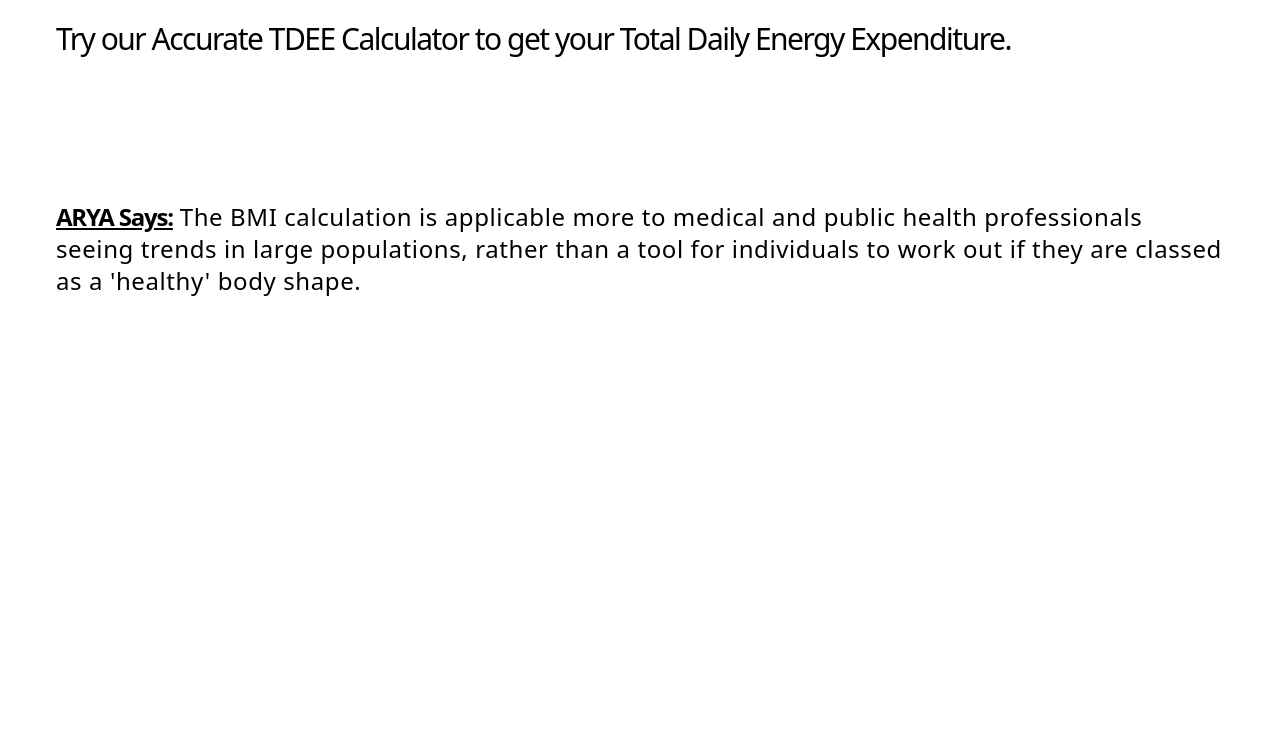
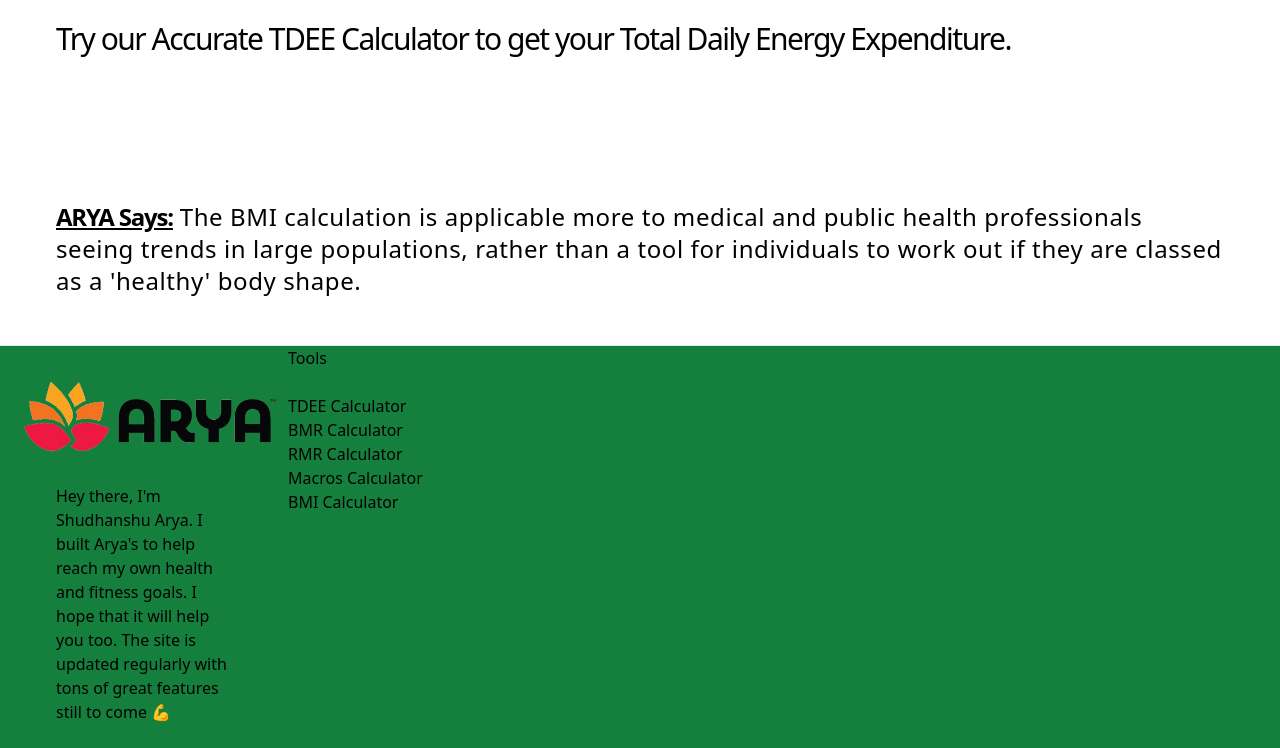
Before and after one commit to Shudhanshuarya09/Web-Development, a website: page BMI Calculator/image/bmi.html in a window 1280 px wide. Shown: the part 979-1727 px from the top of the page. Before the commit the page ends 1276 px from the top, so only its background shows below. Drawn offline with nearby package versions, Linux system fonts and the light colour scheme.

Commit message:
Footer added

```diff
--- a/BMI Calculator/image/bmi.html
+++ b/BMI Calculator/image/bmi.html
@@ -79,6 +79,27 @@
 
 
     </section>
+    <br>
+    <br>
+    <hr class="bg-black shadow-2xl">
+    <footer class="bg-green-700">
+    <ul class="flex">
+        <div class="w-72 py-6">
+        <img src="/BMI Calculator/image/ARYA-logo-isolated.png" alt="">
+
+        <p class="px-14 font-normal  ">Hey there, I'm Shudhanshu Arya. I built Arya's to help reach my own health and fitness goals. I hope that it will help you too. The site is updated regularly with tons of great features still to come 💪</p>
+    </div>
+    <ul class="space content-between">
+        <li>Tools</li>
+        <br>
+        <li> TDEE Calculator</li>
+        <li>BMR Calculator</li>
+        <li>RMR Calculator</li>
+        <li>Macros Calculator</li>
+        <li>BMI Calculator</li>
+    </ul>
+    </ul>
+    </footer>
 
 
 </body>
```
